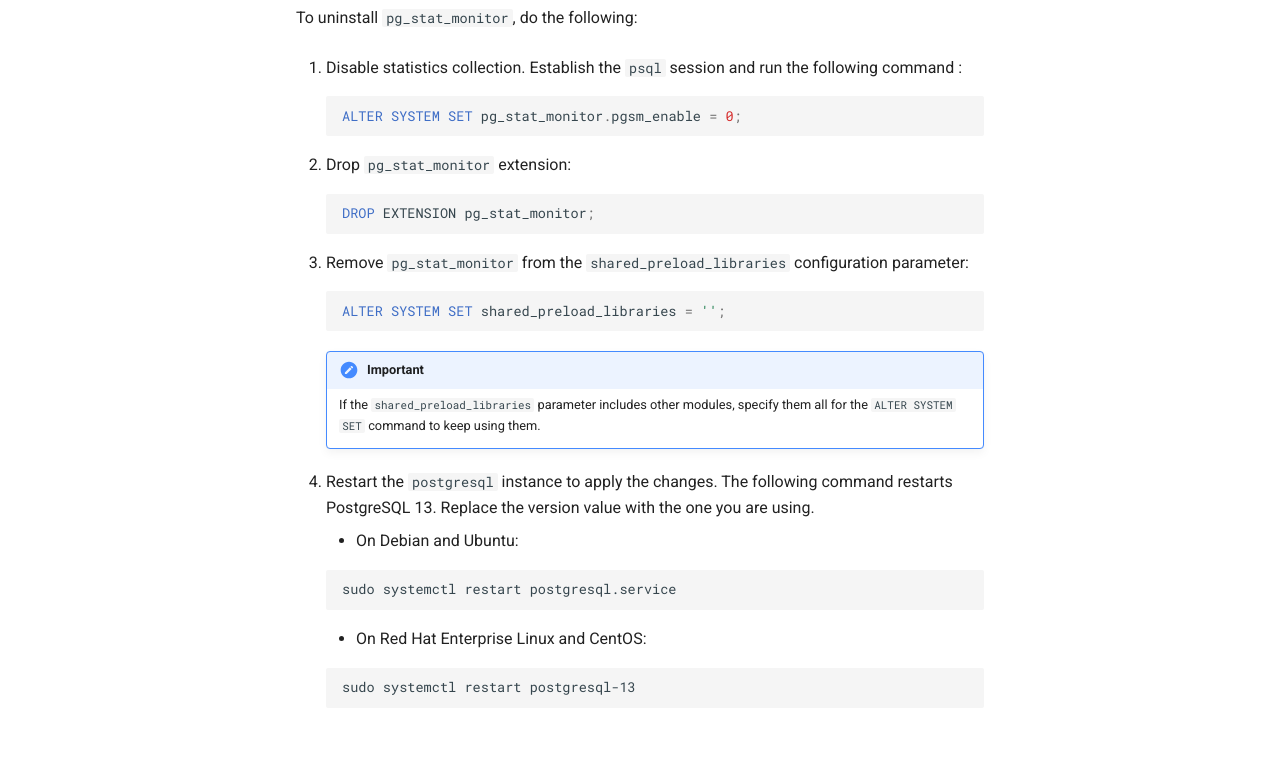
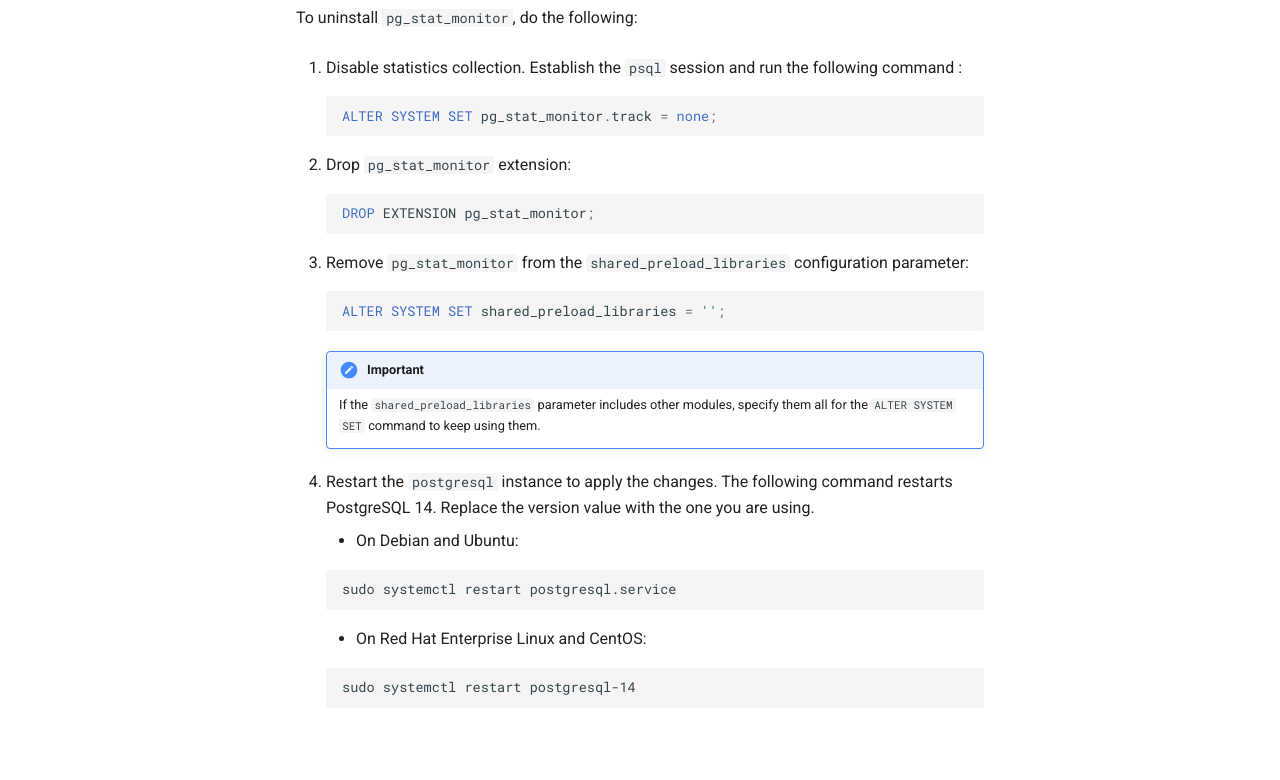
Before and after one commit to percona/pgsm-docs, an MkDocs documentation site: the page built from docs/install.md, in a window 1280 px wide and 1400 px high, scrolled down 726 px. Shown: the part 385-1165 px from the top of the window. Built offline with MkDocs 1.6.1 and Material for MkDocs 9.7.7, drawn with Linux system fonts in a browser that asks for light colours; nearby versions of some CDN libraries; comment, search, counter and statistics services are not loaded; the version menu is left out.

Commit message:
PG-490 Updated the How to disable PGSM section

````diff
--- a/docs/install.md
+++ b/docs/install.md
@@ -96,7 +96,7 @@ To uninstall `pg_stat_monitor`, do the following:
 1. Disable statistics collection. Establish the `psql` session and run the following command :
 
     ```sql
-    ALTER SYSTEM SET pg_stat_monitor.pgsm_enable = 0;
+    ALTER SYSTEM SET pg_stat_monitor.track = none;
     ```
 
 2. Drop `pg_stat_monitor` extension:
@@ -115,7 +115,7 @@ To uninstall `pg_stat_monitor`, do the following:
 
         If the `shared_preload_libraries` parameter includes other modules, specify them all for the `ALTER SYSTEM SET` command to keep using them.
 
-4. Restart the `postgresql` instance to apply the changes. The following command restarts PostgreSQL 13. Replace the version value with the one you are using.
+4. Restart the `postgresql` instance to apply the changes. The following command restarts PostgreSQL 14. Replace the version value with the one you are using.
 
     * On Debian and Ubuntu:
 
@@ -127,5 +127,5 @@ To uninstall `pg_stat_monitor`, do the following:
 
 
     ```sh
-    sudo systemctl restart postgresql-13
+    sudo systemctl restart postgresql-14
     ```
````
